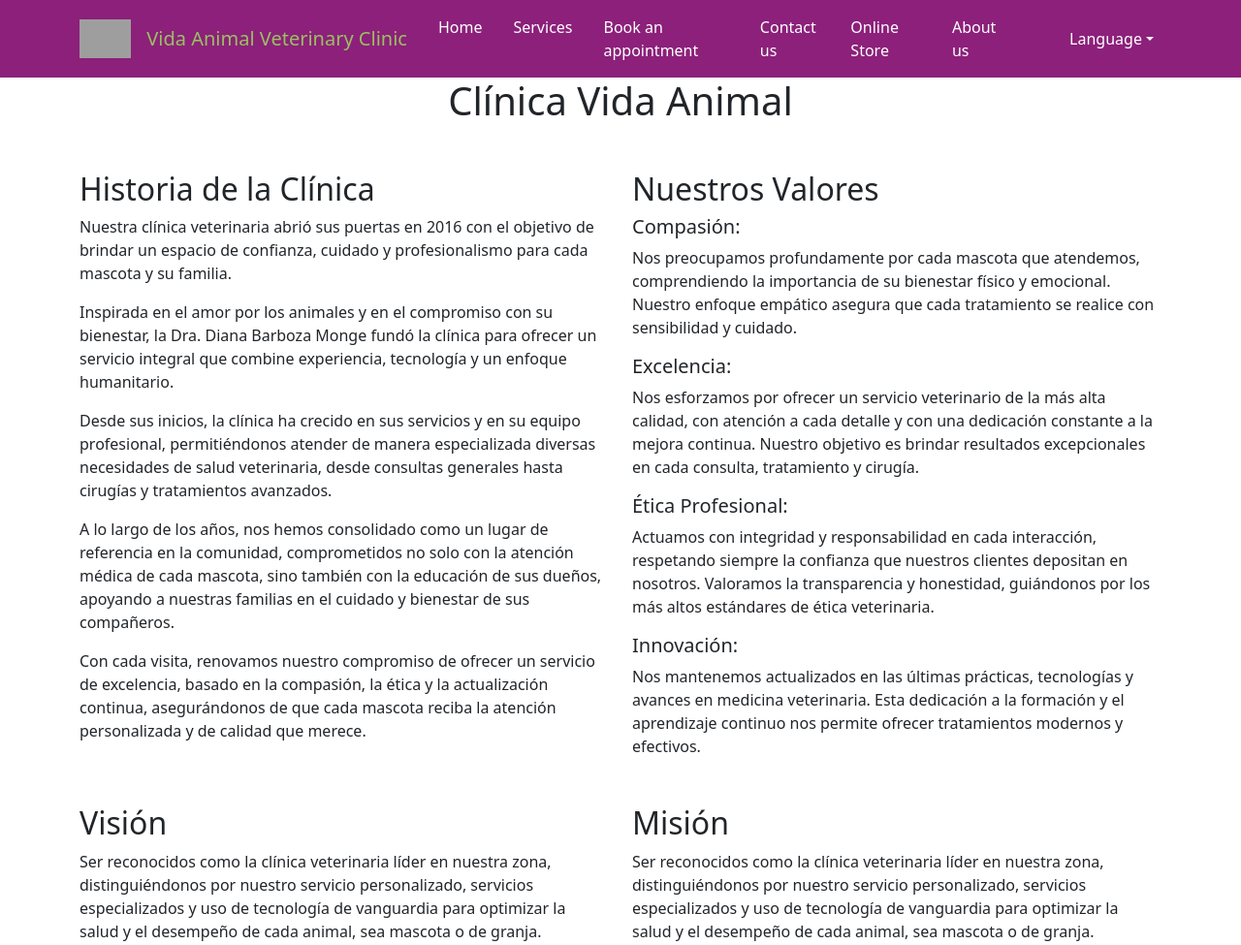
After one commit to maridejesuspega/ProyectoGrupo06.1, a Spring Boot app: page /conozcanos in a window 1280 px wide. The commit adds this page. Shown: the top 975 px of the page at 97% size. Run offline with Spring Boot 4, Linux system fonts and the light colour scheme; some libraries are stand-ins or nearby versions; grey boxes are pictures that could not be loaded.

Commit message:
Plantilla de Keneneth

```diff
--- /dev/null
+++ b/Proyecto/src/main/java/ProyectoGrupo6/controller/ConozcanosController.java
@@ -0,0 +1,18 @@
+package ProyectoGrupo6.controller;
+
+import org.springframework.stereotype.Controller;
+import org.springframework.ui.Model;
+import org.springframework.web.bind.annotation.GetMapping;
+
+/**
+ *
+ * @author Kenneth
+ */
+@Controller
+public class ConozcanosController {
+
+    @GetMapping("/conozcanos")
+    public String servicios(Model model) {
+        return "conozcanos";
+    }
+}
--- a/Proyecto/src/main/resources/messages_en.properties
+++ b/Proyecto/src/main/resources/messages_en.properties
@@ -58,6 +58,7 @@ plantilla.suTienda=Online Store
 plantilla.troles=Roles
 plantilla.tusuario=User
 plantilla.usuarios=Users
+plantilla.conozcanos=About us
 hero.titulo=At VidaAnimal, we are dedicated to the comprehensive care of your pets.
 hero.descripcion=We offer veterinary medical services and specialized products in our pharmacy, always seeking the best to ensure their health and well-being.
 
--- a/Proyecto/src/main/resources/messages_es.properties
+++ b/Proyecto/src/main/resources/messages_es.properties
@@ -58,6 +58,7 @@ plantilla.suTienda=Tienda en l\u00ednea
 plantilla.troles=Roles
 plantilla.tusuario=Usuario
 plantilla.usuarios=Usuarios
+plantilla.conozcanos=Conozcanos
 hero.titulo=En VidaAnimal, nos dedicamos al cuidado integral de tus mascotas.
 hero.descripcion=Ofrecemos servicios m\u00e9dicos veterinarios y productos especializados en nuestra farmacia, siempre buscando lo mejor para asegurar su salud y bienestar.
 
--- /dev/null
+++ b/Proyecto/src/main/resources/templates/conozcanos.html
@@ -0,0 +1,95 @@
+<!DOCTYPE html>
+<html xmlns:th="http://www.thymeleaf.org"
+      xmlns="http://www.w3.org/1999/xhtml">
+    <head th:replace="~{layout/plantilla :: head}">
+        <title>Contacto - Clinica Veterinaria VidaAnimal</title>
+    </head>
+    <body class="bg-custom-light">
+        <header th:replace="~{layout/plantilla :: header}"/>
+
+        <h1 class="text-center mb-5">Clínica Vida Animal</h1>
+        <main class="container my-5">
+            <div class="row">
+                <div class="col-md-6">
+                    <h2>Historia de la Clínica</h2>
+
+                    <p class="card-text">Nuestra clínica veterinaria abrió sus puertas en 2016 con el objetivo de brindar un espacio de confianza,
+                        cuidado y profesionalismo para cada mascota y su familia. </p>
+                    <p class="card-text">Inspirada en el amor por los animales y en el compromiso con su bienestar,
+                        la Dra. Diana Barboza Monge fundó la clínica para ofrecer un servicio integral que combine experiencia, tecnología y un enfoque humanitario.</p>
+                    <p class="card-text"> Desde sus inicios, la clínica ha crecido en sus servicios y en su equipo profesional, permitiéndonos atender de manera especializada diversas
+                        necesidades de salud veterinaria, desde consultas generales hasta cirugías y tratamientos avanzados.</p>
+                    <p class="card-text">A lo largo de los años, nos hemos
+                        consolidado como un lugar de referencia en la comunidad, comprometidos no solo con la atención médica de cada mascota, sino también
+                        con la educación de sus dueños, apoyando a nuestras familias en el cuidado y bienestar de sus compañeros.</p>
+                    <p class="card-text">Con cada visita, renovamos nuestro compromiso de ofrecer un servicio de excelencia, basado en la compasión, la ética y la actualización continua,
+                        asegurándonos de que cada mascota reciba la atención personalizada y de calidad que merece.</p>
+                </div>
+                <div class="col-md-6">
+                    <h2>Nuestros Valores</h2>
+                    <h5>Compasión:</h5>
+                    <p class="card-text"> Nos preocupamos profundamente por cada mascota que atendemos, comprendiendo la importancia de
+                        su bienestar físico y emocional. Nuestro enfoque empático asegura que cada tratamiento se realice con sensibilidad y cuidado.</p>
+                    <h5>Excelencia:</h5>
+                    <p class="card-text">Nos esforzamos por ofrecer un servicio veterinario de la más alta calidad, con atención a cada detalle y
+                        con una dedicación constante a la mejora continua. Nuestro objetivo es brindar resultados excepcionales en cada consulta, tratamiento y cirugía.</p>
+                    <h5>Ética Profesional:</h5>
+                    <p class="card-text">Actuamos con integridad y responsabilidad en cada interacción, respetando siempre la confianza
+                        que nuestros clientes depositan en nosotros. Valoramos la transparencia y honestidad, guiándonos por los más altos
+                        estándares de ética veterinaria.</p>
+                    <h5>Innovación:</h5>
+                    <p class="card-text">Nos mantenemos actualizados en las últimas prácticas, tecnologías y avances en medicina veterinaria.
+                        Esta dedicación a la formación y el aprendizaje continuo nos permite ofrecer tratamientos modernos y efectivos.</p>
+
+                </div>
+            </div>
+        </main>
+        <main class="container my-5">
+            <div class="row">
+                <div class="col-md-6">
+                    <h2>Visión</h2>
+
+                    <p class="card-text">Ser reconocidos como la clínica veterinaria líder en nuestra zona,
+                        distinguiéndonos por nuestro servicio personalizado, servicios especializados y uso de tecnología de
+                        vanguardia para optimizar la salud y el
+                        desempeño de cada animal, sea mascota o de granja.</p>
+                </div>
+                <div class="col-md-6">
+                    <h2>Misión</h2>
+                    <p class="card-text">Ser reconocidos como la clínica veterinaria líder en nuestra zona,
+                        distinguiéndonos por nuestro servicio personalizado, servicios especializados y uso de tecnología de
+                        vanguardia para optimizar la salud y el
+                        desempeño de cada animal, sea mascota o de granja.</p>
+                </div>
+            </div>
+        </main>
+        <h2 class="text-center mb-5">Nuestro Equipo</h2>
+        <main class="container my-5">
+            <div class="row">
+                <div class="col-md-6">
+                    <h2>Dra. Diana Barboza Monge</h2>
+                    <h5>Licenciada en Medicina y Cirugía Veterinaria</h5>
+                    <p class="card-text">La Dra. Diana Barboza Monge fundó nuestra clínica veterinaria en 2016 con el compromiso de ofrecer un servicio de calidad en el cuidado de mascotas. Con una década de experiencia, se especializa en clínica y cirugía de tejidos blandos en perros y gatos, brindando una atención excepcional y personalizada para cada paciente.</p>
+                    <div class="mb-4">
+                        <h4><i class="bi bi-geo-alt-fill"></i> Experiencia y Especialización</h4>
+                        <h5><i class="bi bi-telephone-fill"></i> 10 Años de Experiencia en Clínica y Cirugía Veterinaria.</h5>
+                        <p>La Dra. Diana se ha destacado en la cirugía de tejidos blandos en mascotas, especialmente en perros y gatos, consolidando su conocimiento y habilidades para garantizar tratamientos seguros y eficaces.</p>
+                    </div>
+                    <div class="mb-4">
+                        <h5><i class="bi bi-telephone-fill"></i> Especialización en Dermatología Veterinaria</h5>
+                        <p>Comprometida con la salud de la piel de sus pacientes, cuenta con un diplomado en dermatología veterinaria del Centro de Estudios Avanzados en Medicina Veterinaria en México. Además, completó una pasantía Dermalatam de 200 horas en Cali, Colombia.</p>
+                    </div>
+                </div>
+
+                <div class="col-md-6">
+                    <img src="https://scontent.fsjo6-1.fna.fbcdn.net/v/t39.30808-6/315744346_578340197629683_8763371961888226522_n.jpg?_nc_cat=109&ccb=1-7&_nc_sid=833d8c&_nc_ohc=Ws0JWHM07V0Q7kNvgEj6NYQ&_nc_oc=AdiNTayxKtbhn1nVy8cZMBas0khnoc9QSn-AD0ikk-nGTpq3HSJPV7KY-RlZtVeEpvI&_nc_zt=23&_nc_ht=scontent.fsjo6-1.fna&_nc_gid=AonYmJQgnrDJGvCbKLOED8n&oh=00_AYBMQKT5e2f3zt8d7QM0QhlTLAm44dpiBNFx0SDPUWq87g&oe=673735F1"
+                         class="card-img-top" alt="Consulta General" style="height: 550px; object-fit: cover;">
+                </div>
+            </div>
+        </main>
+
+        <footer th:replace="~{layout/plantilla :: footer}"/>
+
+        <script src="https://cdn.jsdelivr.net/npm/bootstrap@5.3.0/dist/js/bootstrap.bundle.min.js"></script>
+         </body>
+</html>
--- a/Proyecto/src/main/resources/templates/layout/plantilla.html
+++ b/Proyecto/src/main/resources/templates/layout/plantilla.html
@@ -30,9 +30,9 @@
                             <li class="nav-item px-2"><a class="nav-link text-white" th:href="@{/servicios}">[[#{plantilla.servicios}]]</a></li>
                             <li class="nav-item px-2"><a class="nav-link text-white" th:href="@{/agendar}">[[#{plantilla.agendarCita}]]</a></li>
                             <li class="nav-item px-2"><a class="nav-link text-white" th:href="@{/contacto}">[[#{plantilla.contacto}]]</a></li>
-                            <li class="nav-item px-2"><a class="nav-link text-white" th:href="@{/blog}">[[#{plantilla.blog}]]</a></li>
                             <li class="nav-item px-2"><a class="nav-link text-white" th:href="@{/tienda}">[[#{plantilla.suTienda}]]</a></li>
-                        </ul>
+                            <li class="nav-item px-2"><a class="nav-link text-white" th:href="@{/conozcanos}">[[#{plantilla.conozcanos}]]</a></li>
+                                       </ul>
                         <ul class="navbar-nav">
                             <li class="nav-item dropdown">
                                 <a class="nav-link dropdown-toggle text-white" data-bs-toggle="dropdown" href="#" role="button" aria-expanded="false">[[#{plantilla.idioma}]]</a>
```
